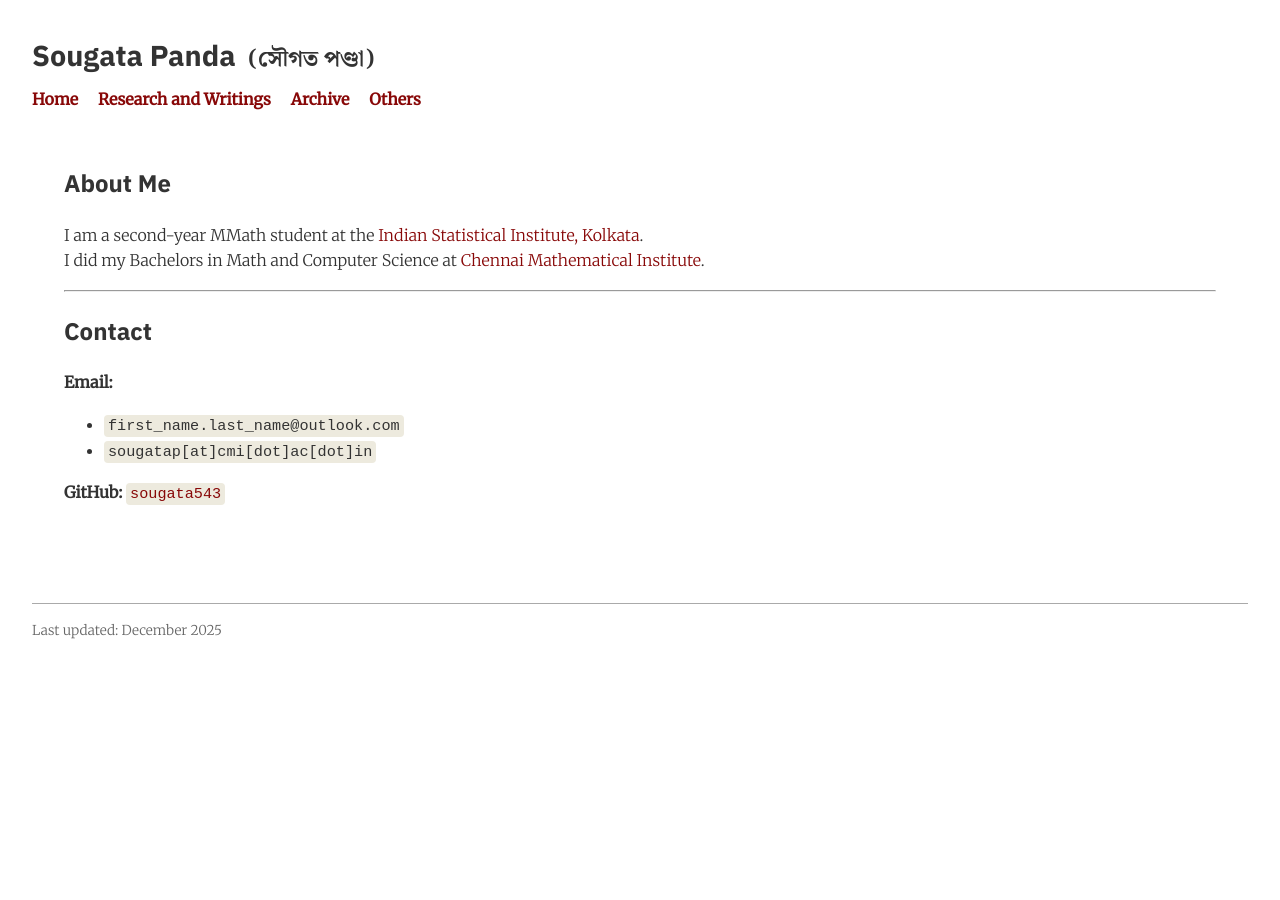
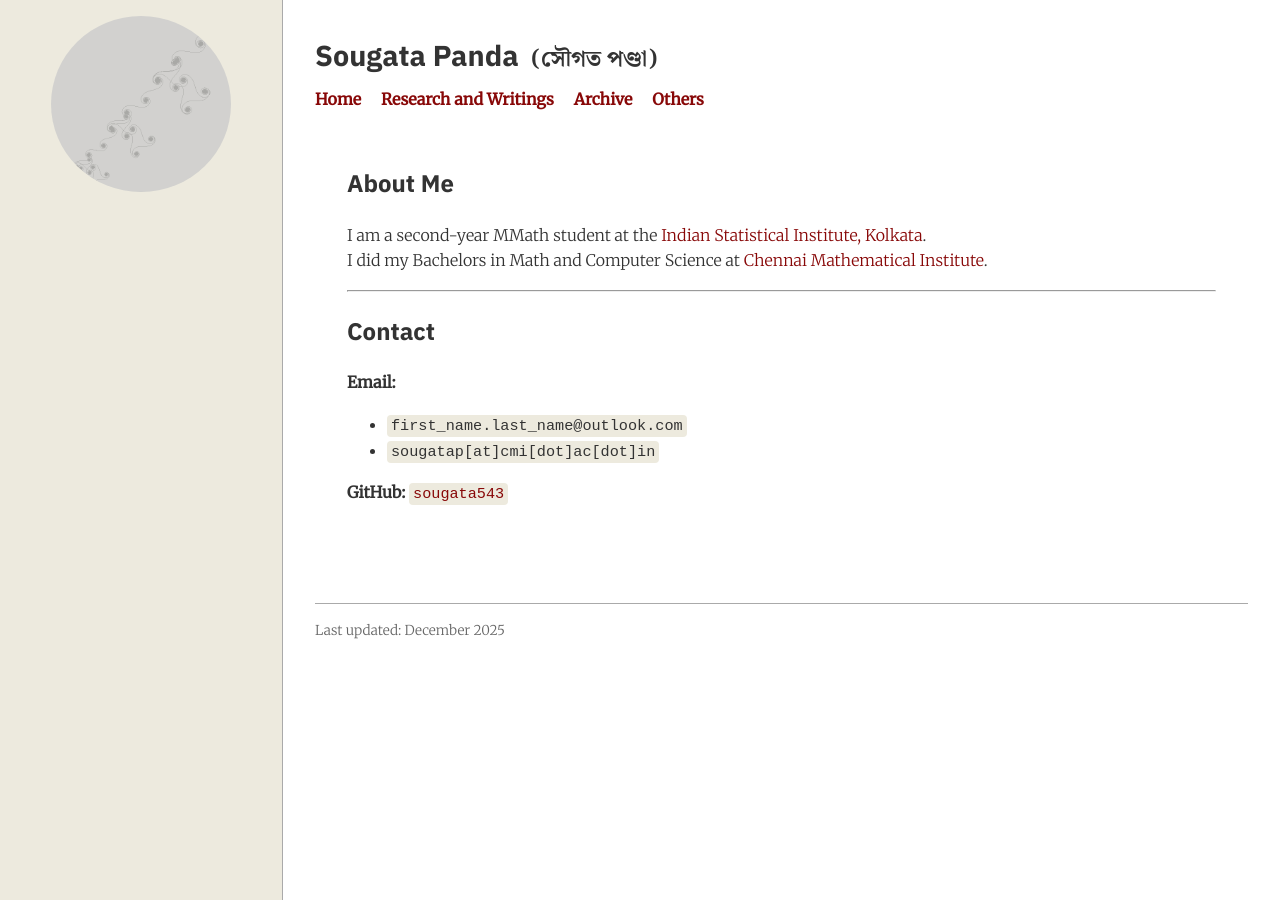
Before and after one commit to sougata543/sougata543.github.io, a Jekyll site: the page built from index.md, in a window 1280 px wide. Built offline with Jekyll 4.4.1, drawn with Linux system fonts in a browser that asks for light colours; some web fonts are replaced.

Commit message:
some fixes

```diff
--- a/_includes/header.html
+++ b/_includes/header.html
@@ -1,11 +1,10 @@
 <header>
   <h1>Sougata Panda <span class="bengali">(সৌগত পণ্ডা)</span></h1>
+
   <nav>
     <a href="{{ '/' | relative_url }}">Home</a>
     <a href="{{ '/research.html' | relative_url }}">Research and Writings</a>
     <a href="{{ '/mmath.html' | relative_url }}">Archive</a>
     <a href="{{ '/other.html' | relative_url }}">Others</a>
-<!--    <a> <button id="theme-toggle" class="theme-btn" aria-label="Toggle dark mode">
-<span class="material-symbols-outlined">contrast</span> </button> </a>-->
   </nav>
 </header>
--- a/_includes/sidebar.html
+++ b/_includes/sidebar.html
@@ -1,15 +1,17 @@
+<aside class="sidebar">
+  <div class="sidebar-content">
 
-<!--<aside class="sidebar">-->
- <!-- <div class="sidebar-content">
- <img src="/images/p1.gif" alt="whorls!" class="profile-pic">-->
+    <!-- Profile picture -->
+    <img src="/images/p1.gif" alt="whorls!" class="profile-pic">
 
-     <!-- Optional quote -->
-    <!--
+    <!-- Optional quote (currently disabled)
     <blockquote>
       “reason??” <br> — ?
     </blockquote>
     -->
-   <!--<div class="caption">
+
+    <!-- Optional caption (currently disabled)
+    <div class="caption">
       The picture above is a graph of an exponential sum. By the "graph" of an exponential sum
       we mean the sequence of partial sums
       $\sum_{n=1}^N e^{2\pi i f(n)}$, plotted in the complex plane, with successive points
@@ -20,10 +22,7 @@
         Exponential Sums (Math 259, 2002)
       </a>.
     </div>
- </div>-->
+    -->
 
-  <!-- Theme toggle at bottom -->
-  <!--<button id="theme-toggle" class="theme-btn" aria-label="Toggle dark mode">
-    <span class="material-symbols-outlined">contrast</span>
-  </button>-->
-  <!--</aside>-->
+  </div>
+</aside>
--- a/_layouts/default.html
+++ b/_layouts/default.html
@@ -18,19 +18,7 @@
   <link rel="preload" href="{{ '/fonts/JuliaMono-RegularItalic.woff2' | relative_url }}" as="font" type="font/woff2" crossorigin>
 
   <!-- Fonts -->
-<link href="https://fonts.googleapis.com/css2?family=Merriweather:wght@300;400&family=Noto+Serif+Bengali:wght@400;700&family=IBM+Plex+Sans:wght@400;500;600;700&display=swap" rel="stylesheet">
-
-  <!-- Material Symbols (for theme toggle icon) -->
-  <link rel="stylesheet" href="https://fonts.googleapis.com/css2?family=Material+Symbols+Outlined:opsz,wght,FILL,GRAD@20..48,100..700,0..1,-50..200&icon_names=contrast" />
-  <style>
-    .material-symbols-outlined {
-      font-variation-settings:
-        'FILL' 0,
-        'wght' 400,
-        'GRAD' 0,
-        'opsz' 24
-    }
-  </style>
+  <link href="https://fonts.googleapis.com/css2?family=Merriweather:wght@300;400&family=Noto+Serif+Bengali:wght@400;700&family=IBM+Plex+Sans:wght@400;500;600;700&display=swap" rel="stylesheet">
 
   <!-- MathJax -->
   <script>
@@ -48,8 +36,8 @@
     src="https://cdn.jsdelivr.net/npm/mathjax@3/es5/tex-mml-chtml.js"></script>
 </head>
 <body>
-    <!--<div class="container">-->
-      {% include sidebar.html %}
+  <div class="container">
+    {% include sidebar.html %}
 
     <div class="content">
       {% include header.html %}
@@ -60,30 +48,6 @@
 
       {% include footer.html %}
     </div>
-    <!--    </div>-->
-
-  <!-- Theme toggle script -->
-  <script>
-    function getPreferredTheme() {
-      const stored = localStorage.getItem("theme");
-      if (stored) return stored;
-      return window.matchMedia("(prefers-color-scheme: dark)").matches ? "dark" : "light";
-    }
-
-    function setTheme(theme) {
-      document.body.classList.remove("light", "dark");
-      document.body.classList.add(theme);
-      localStorage.setItem("theme", theme);
-    }
-
-    // Initialize theme
-    setTheme(getPreferredTheme());
-
-    // Toggle on button click
-    document.getElementById("theme-toggle").addEventListener("click", () => {
-      const isDark = document.body.classList.contains("dark");
-      setTheme(isDark ? "light" : "dark");
-    });
-  </script>
+  </div>
 </body>
 </html>
--- a/css/style.css
+++ b/css/style.css
@@ -21,10 +21,9 @@
 }
 
 /* ================================
-   THEME VARIABLES
+   LIGHT THEME VARIABLES (ONLY)
 ==================================*/
-:root,
-.light {
+:root {
   --body-bg: #FFFFFF;
   --body-text: #333333;
   --sidebar-bg: #EDEADE;
@@ -34,22 +33,7 @@
   --main-divider: #aaaaaa;
   --main-link: #880808;
   --main-link-hover: #aa5522;
-  --main-link-visited: #663399; /* subtle purple for light mode visited */
-}
-
-.dark {
-  --body-bg: #1d1f21;       /* deep gray */
-  --body-text: #c9d1d9;     /* light gray */
-  --sidebar-bg: #24292f;    /* dark sidebar */
-  --sidebar-text: #8b949e;  /* muted gray */
-  --sidebar-highlight: #ffffff;
-  --header-bg: #2d333b;     /* darker header bar */
-  --main-divider: #30363d;
-
-  /* Links (GitHub-inspired) */
-  --main-link: #58a6ff;
-  --main-link-hover: #79c0ff;
-  --main-link-visited: #a5d6ff;
+  --main-link-visited: #663399; /* subtle purple for visited links */
 }
 
 /* ================================
@@ -63,11 +47,11 @@ body {
   margin: 0;
   padding: 0;
   line-height: 1.6;
-
-  transition: background-color 0.3s ease, color 0.3s ease;
 }
 
-main { padding: 2rem; }
+main {
+  padding: 2rem;
+}
 
 .container {
   display: flex;
@@ -108,8 +92,6 @@ a:visited {
   display: flex;
   flex-direction: column;
   justify-content: space-between;
-
-  transition: background-color 0.3s ease, color 0.3s ease;
 }
 
 .sidebar-content {
@@ -124,30 +106,9 @@ a:visited {
   opacity: 0.8;
   transition: opacity 0.3s ease-in-out;
 }
-.profile-pic:hover { opacity: 1; }
 
-/* Theme toggle button */
-.theme-btn {
-  background: var(--sidebar-bg);
-  color: var(--sidebar-text);
-  border: none;
-  border-radius: 50%;
-  width: 48px;
-  height: 48px;
-  margin: 1rem auto 0 auto;
-  display: flex;
-  align-items: center;
-  justify-content: center;
-  cursor: pointer;
-  transition: background 0.3s ease, color 0.3s ease;
-}
-.theme-btn:hover {
-  background: var(--sidebar-highlight);
-  color: var(--body-bg);
-}
-.theme-btn .material-symbols-outlined {
-  font-size: 28px;
-  line-height: 1;
+.profile-pic:hover {
+  opacity: 1;
 }
 
 /* ================================
@@ -162,7 +123,12 @@ h1 .bengali {
   font-family: 'Noto Serif Bengali', serif;
 }
 
-h1,h2,h3,h4,h5,h6 {
+h1,
+h2,
+h3,
+h4,
+h5,
+h6 {
   font-family: 'IBM Plex Sans', Arial, sans-serif;
 }
 
@@ -170,12 +136,16 @@ header h1 {
   margin: 0;
   font-size: 1.8rem;
 }
+
 header h1 .bengali {
   font-size: 0.8em;
   margin-left: 6px;
 }
 
-nav { margin-top: 0.5rem; }
+nav {
+  margin-top: 0.5rem;
+}
+
 nav a {
   margin-right: 1rem;
   font-weight: bold;
@@ -201,9 +171,11 @@ blockquote {
   margin-top: 0.5rem;
   margin-bottom: 1rem;
 }
+
 .caption a {
   border-bottom: 1px dotted var(--main-divider);
 }
+
 .caption a:hover {
   border-bottom-color: var(--main-link-hover);
 }
@@ -219,7 +191,9 @@ footer {
 /* ================================
    CODE
 ==================================*/
-code, kbd, samp {
+code,
+kbd,
+samp {
   font-family: 'JuliaMono', monospace;
   font-size: 0.95em;
   background: var(--sidebar-bg);
@@ -240,24 +214,31 @@ pre {
    RESPONSIVE
 ==================================*/
 @media (max-width: 768px) {
-  .container { flex-direction: column; }
+  .container {
+    flex-direction: column;
+  }
+
   .sidebar {
     max-width: 100%;
     border-right: none;
     border-bottom: 1px solid var(--main-divider);
   }
-  .content { padding: 1rem; }
-  header h1 { font-size: 1.4rem; }
-  nav a { margin-right: 0.75rem; }
 
-  /* Smaller theme button on mobile */
-  .theme-btn {
-    width: 40px;
-    height: 40px;
+  .content {
+    padding: 1rem;
   }
-  .theme-btn .material-symbols-outlined {
-    font-size: 24px;
+
+  header h1 {
+    font-size: 1.4rem;
+  }
+
+  nav a {
+    margin-right: 0.75rem;
   }
 }
 
-img, video { max-width: 100%; height: auto; }
+img,
+video {
+  max-width: 100%;
+  height: auto;
+}
```
